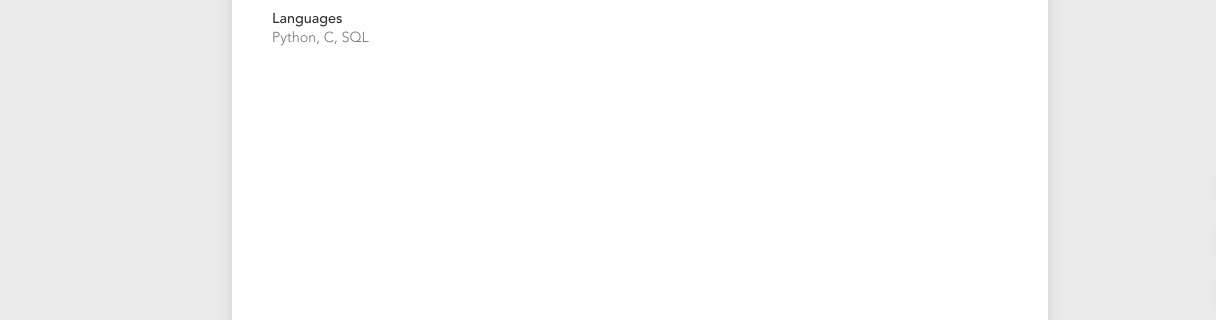
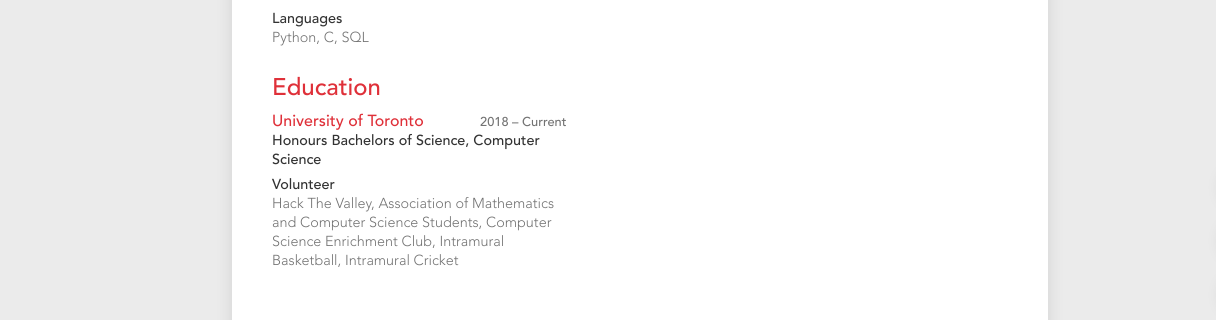
Before and after one commit to Manpreet-Bhatti/my-resume, a Gatsby site: page / in a window 1280 px wide. Shown: the part 466-786 px from the top of the page, 0-1216 px from the left. Built offline with nearby package versions, Linux system fonts and the light colour scheme; Gatsby itself is replaced by a stand-in of ours.

Commit message:
Finished Education section

```diff
--- a/src/pages/index.jsx
+++ b/src/pages/index.jsx
@@ -4,6 +4,7 @@
 import Layout from "../components/Layout";
 import Header from "../sections/Header";
 import Skills from "../sections/Skills";
+import Education from "../sections/Education";
 import Menu from "../components/Menu";
 import Seo from "../components/Seo";
 
@@ -47,6 +48,7 @@
         }}
         header={<Header />}
         skills={<Skills />}
+        education={<Education />}
       />
       <Menu />
     </modeContext.Provider>
--- /dev/null
+++ b/src/sections/Education/Education.module.scss
@@ -0,0 +1,54 @@
+@use "../../styles/variables";
+@use "sass:math";
+
+.header {
+  display: flex;
+}
+
+.dates,
+.title,
+.subtitle {
+  margin: 0;
+}
+
+.title {
+  font-size: map-get(variables.$text, normal) !important;
+  padding-right: map-get(variables.$unit, container);
+  margin-right: auto;
+}
+
+.dates {
+  margin: math.div(map-get(variables.$unit, tad), 2) 0
+    map-get(variables.$unit, tad);
+  font-size: map-get(variables.$text, small);
+  font-weight: bold;
+  text-align: end;
+  flex-shrink: 0;
+}
+
+.subtitle {
+  margin-top: map-get(variables.$unit, tad) * -1;
+  margin-bottom: map-get(variables.$unit, tad);
+  font-size: map-get(variables.$text, smaller);
+  color: var(--color--heading);
+  font-weight: bold;
+}
+
+.content {
+  ul {
+    list-style-type: none;
+    padding: 0;
+    margin: 0;
+    margin-bottom: map-get(variables.$unit, element);
+    font-size: map-get(variables.$text, smaller);
+  }
+
+  p {
+    margin-bottom: map-get(variables.$unit, break);
+    margin-top: 0;
+  }
+
+  b {
+    color: var(--color--heading);
+  }
+}
--- /dev/null
+++ b/src/sections/Education/data.js
@@ -0,0 +1,15 @@
+import React from "react";
+
+export const EduData = {
+  title: "University of Toronto",
+  start: 2018,
+  end: "Current",
+  degree: "Honours Bachelors of Science, Computer Science",
+  content: [
+    <p>
+      <b>Volunteer</b> Hack The Valley, Association of Mathematics and Computer
+      Science Students, Computer Science Enrichment Club, Intramural Basketball,
+      Intramural Cricket
+    </p>,
+  ],
+};
--- /dev/null
+++ b/src/sections/Education/index.jsx
@@ -0,0 +1,28 @@
+import React from "react";
+import classnames from "classnames";
+import { EduData } from "./data";
+import styles from "./Education.module.scss";
+
+export default function Education() {
+  return (
+    <section className="container">
+      <h2 className="title">Education</h2>
+      <div className={styles.header}>
+        <h3 className={classnames(styles.title, "title")}>
+          {EduData["title"]}
+        </h3>
+        <span className={styles.dates}>
+          {EduData["start"]} – {EduData["end"]}
+        </span>
+      </div>
+      <p className={styles.subtitle}>{EduData["degree"]}</p>
+      <div className={styles.content}>
+        <ul>
+          {EduData["content"].map((para, key) => {
+            return <li key={key}>{para}</li>;
+          })}
+        </ul>
+      </div>
+    </section>
+  );
+}
```
